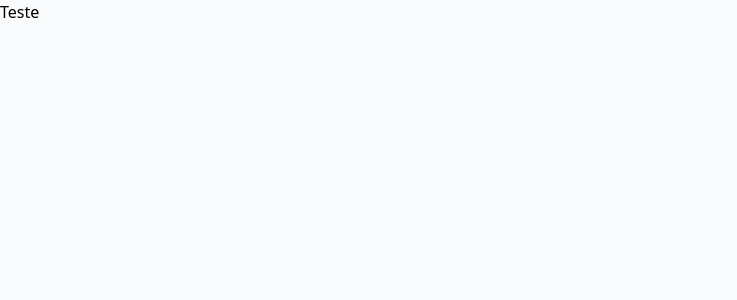
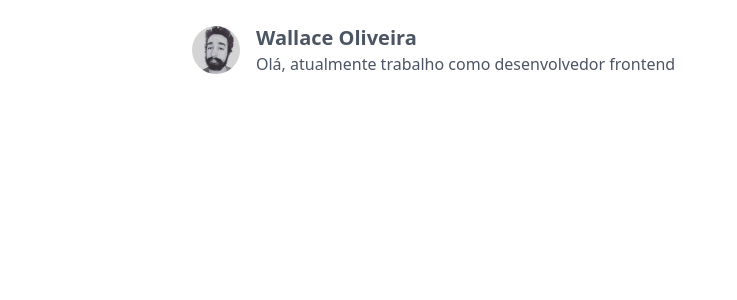
Before and after one commit to hiwllc/iamwallace, a Next.js app: page / in a window 1280 px wide. Shown: the top 300 px of the page, without its empty margins (0-737 px from the left). Built offline with nearby package versions, Linux system fonts and the light colour scheme.

Commit message:
home: add header with avatar

```diff
--- a/src/pages/index.tsx
+++ b/src/pages/index.tsx
@@ -1,23 +1,38 @@
-import { getAllPosts } from 'api/posts'
-import { Layout } from 'components/Layout'
+import Image from 'next/image'
+import me from '../../public/images/me.jpg'
 
-type Props = {
-  posts: any[]
-}
+const AVATAR_SIZE = 48
 
-const IndexPage = ({ posts }: Props) => {
-  console.log(posts)
+const IndexPage = () => {
+  return (
+    <>
+      <header className="px-2 py-6 w-full">
+        <div className="flex h-full items-center w-full max-w-4xl m-auto">
+          <Image
+            width={AVATAR_SIZE}
+            height={AVATAR_SIZE}
+            placeholder="blur"
+            src={me}
+            className="rounded-full"
+            alt="Esse na foto sou eu, Wallace."
+          />
 
-  return (
-    <Layout>
-      <h2>Teste</h2>
-    </Layout>
+          <div className="px-4">
+            <h2 className="text-gray-600 font-black text-xl">
+              Wallace Oliveira
+            </h2>
+            <p className="text-gray-600">
+              Olá, atualmente trabalho como desenvolvedor frontend
+            </p>
+          </div>
+        </div>
+      </header>
+
+      {/* @TODO featured post */}
+      {/* @TODO last five posts */}
+      {/* @TODO list all posts */}
+    </>
   )
 }
 
-export const getStaticProps = async () => {
-  const posts = getAllPosts()
-  return { props: { posts } }
-}
-
 export default IndexPage
```
